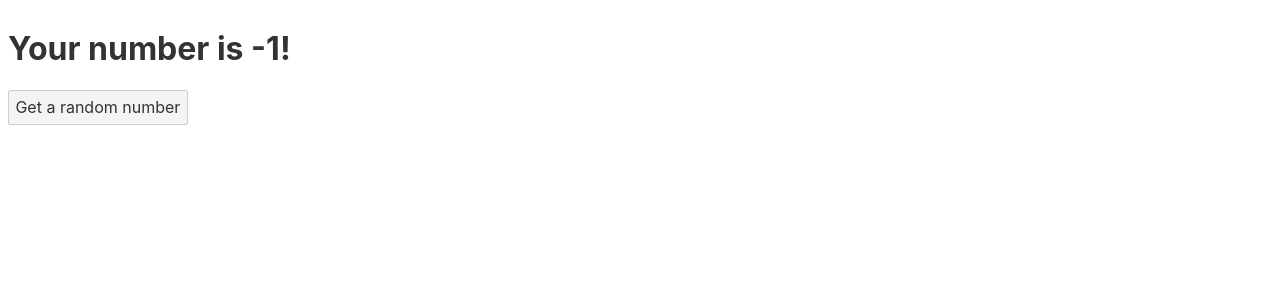
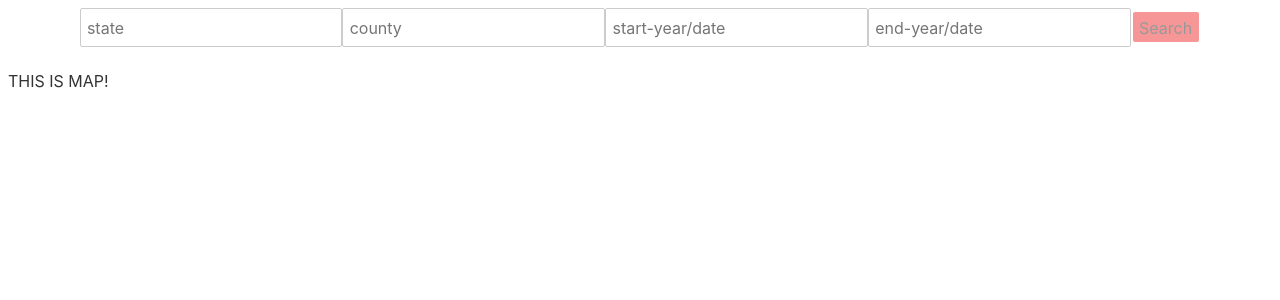
Before and after one commit to abdul8117/bitcamp2024, a Svelte app in the folder svelte/: page / in a window 1280 px wide. Shown: the top 300 px of the page. Built offline with nearby package versions, Linux system fonts and the light colour scheme.

Commit message:
search bar implementation

```diff
--- a/svelte/src/App.svelte
+++ b/svelte/src/App.svelte
@@ -16,8 +16,57 @@
     // Add other bootstrap parameters as needed, using camel case.
   });
 
+	let county = '';
+	let state = '';
+	let start_year_date = '';
+	let end_year_date = '';
+	let k=name.toUpperCase();
+
+	function giveData(){
+		if (start_year_date==null||end_year_date==null){
+
+		}
+	}
 
   </script>
 
-  <h1>Your number is {rand}!</h1>
-  <button on:click={getRand}>Get a random number</button>
+
+
+    <div id="parent" style="background-color: none; display:flex; justify-content: center; height:6%; border:none">
+      <input bind:value={state} placeholder="state" />
+    <input bind:value={county} placeholder="county" />
+    <input bind:value={start_year_date} placeholder="start-year/date" />
+    <input bind:value={end_year_date} placeholder="end-year/date" />
+
+      <div id = "search button" style="background-color:none; display:flex; justify-content: reverse-end; height:80%" >
+
+        <button disabled={!(state && start_year_date && end_year_date)} on:click = {giveData}>
+          Search
+        </button>
+            <style>
+                button{
+                background-color: #f69697;
+                border: none;
+                text-align: center;
+                text-decoration: none;
+                display: inline-block;
+                font-size: 16px;
+                margin: 4px 2px;
+                cursor: pointer;
+
+                }
+
+            </style>
+
+      </div>
+
+
+
+    </div>
+
+    <div id="mapArea" style="display:flex; height:100%; border:none">
+
+
+    <p>THIS IS MAP!</p>
+
+    </div>
--- a/svelte/src/map.svelte
+++ b/svelte/src/map.svelte
@@ -1,5 +1,3 @@
-
-
 
 <script>
   (g=>{var h,a,k,p="The Google Maps JavaScript API",c="google",l="importLibrary",q="__ib__",m=document,b=window;b=b[c]||(b[c]={});var d=b.maps||(b.maps={}),r=new Set,e=new URLSearchParams,u=()=>h||(h=new Promise(async(f,n)=>{await (a=m.createElement("script"));e.set("libraries",[...r]+"");for(k in g)e.set(k.replace(/[A-Z]/g,t=>"_"+t[0].toLowerCase()),g[k]);e.set("callback",c+".maps."+q);a.src=`https://maps.${c}apis.com/maps/api/js?`+e;d[q]=f;a.onerror=()=>h=n(Error(p+" could not load."));a.nonce=m.querySelector("script[nonce]")?.nonce||"";m.head.append(a)}));d[l]?console.warn(p+" only loads once. Ignoring:",g):d[l]=(f,...n)=>r.add(f)&&u().then(()=>d[l](f,...n))})({
```
